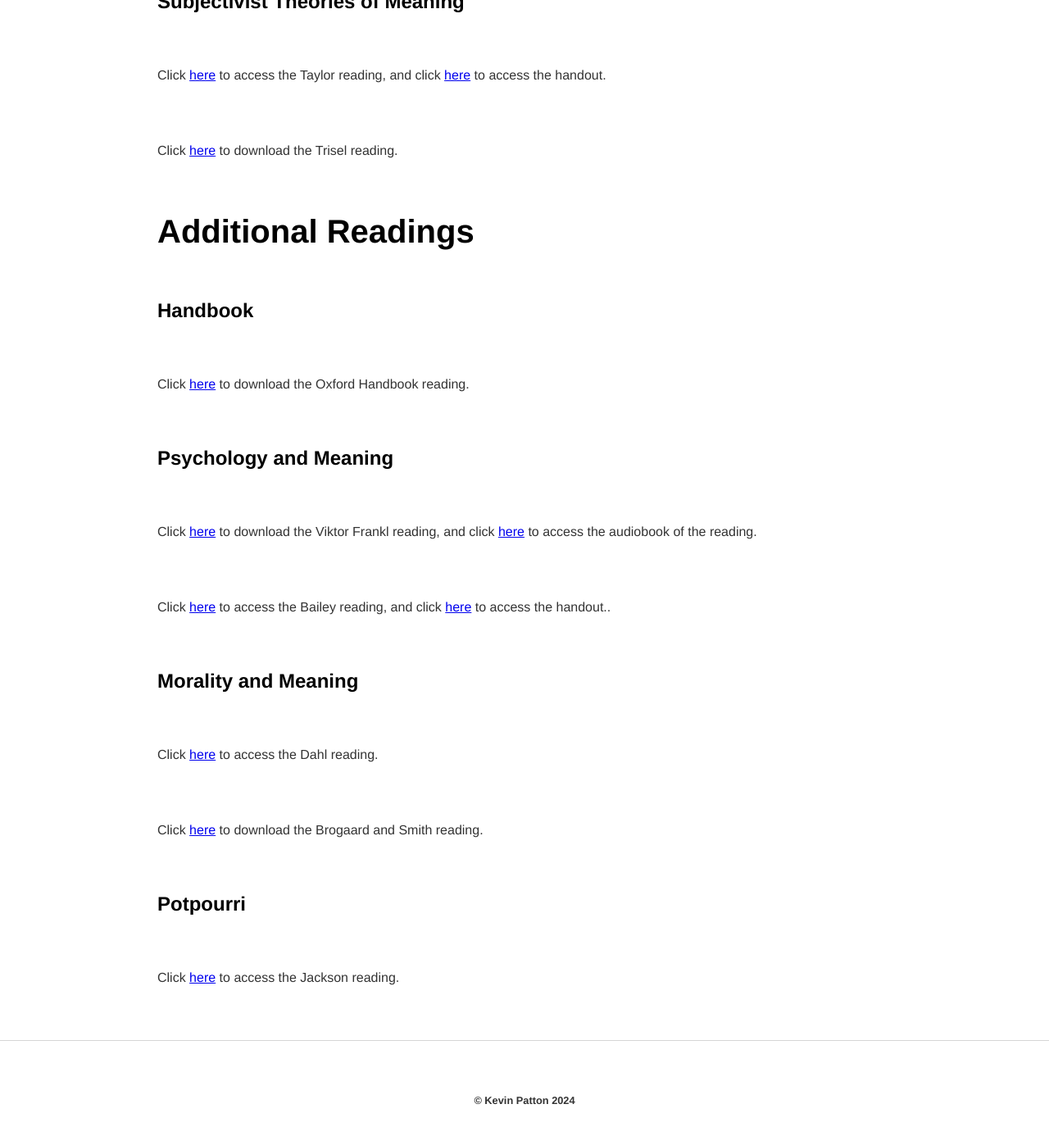
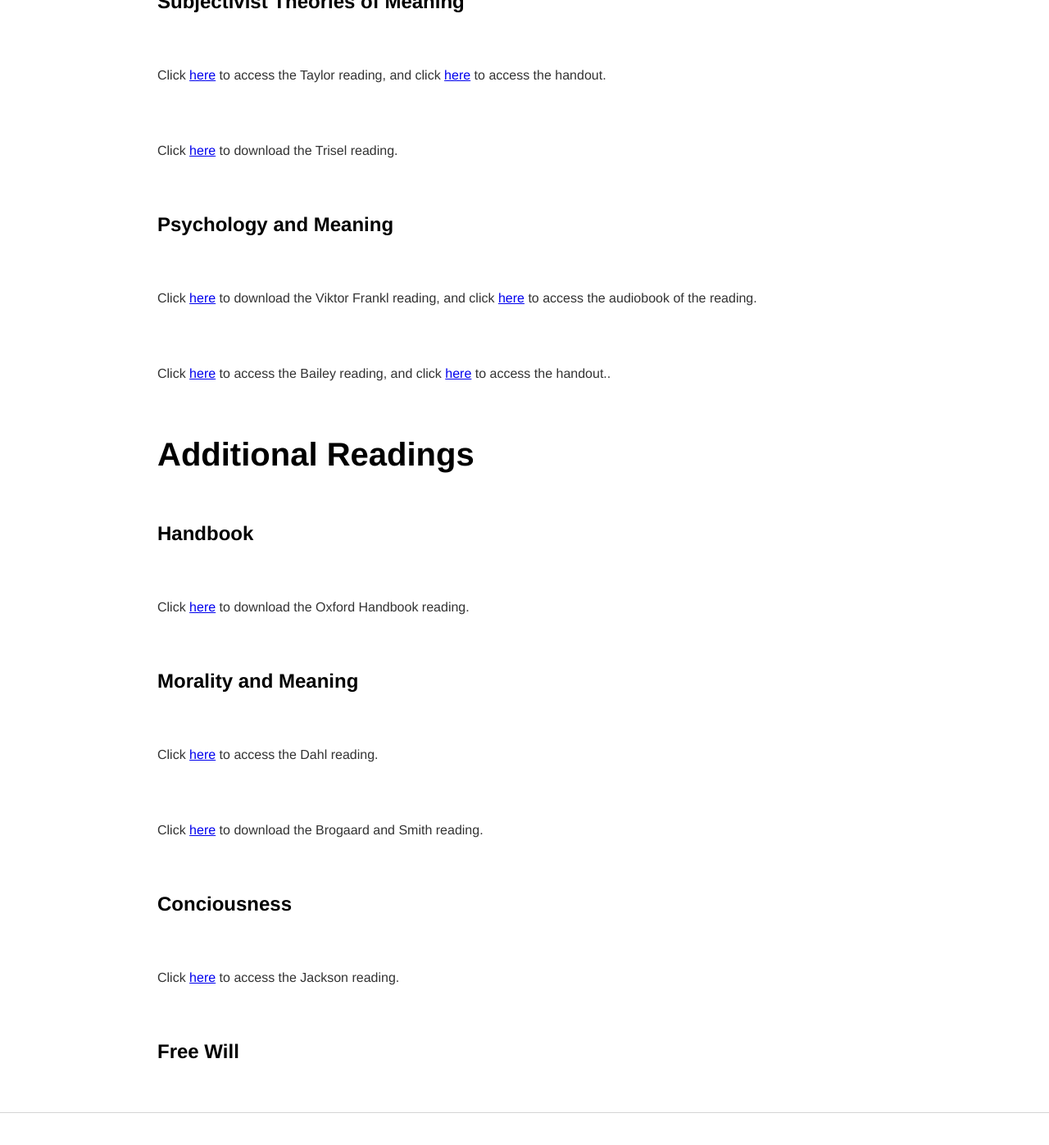
Before and after one commit to kevinjpatton/kevinjpatton.github.io, a Jekyll site: the page built from teaching/phil_1010/readings/index.html, in a window 1280 px wide and 1400 px high, scrolled down 1131 px. Shown: the top 1397 px of the window at 82% size. Built offline with Jekyll 4.4.1, drawn with Linux system fonts in a browser that asks for light colours; Markdown is read by kramdown in place of the engine named in the settings.

Commit message:
Update index.html

```diff
--- a/teaching/phil_1010/readings/index.html
+++ b/teaching/phil_1010/readings/index.html
@@ -19,16 +19,19 @@ title: PHIL1010 - Readings
 <p>Click <a href="/teaching/phil_1010/readings/Richard Taylor - The Meaning of Life.pdf" target="_blank">here</a> to access the Taylor reading, and click <a href="/teaching/phil_1010/readings/Handout - Taylor.pdf" target="_blank">here</a> to access the handout.</p>
 <p>Click <a href="/teaching/phil_1010/readings/Brook Alan Trisel - Why The Indifference of the Universe is Irrelevant to Lifes Meaning.pdf" target="_blank">here</a> to download the Trisel reading.</p>
 
+<h2>Psychology and Meaning</h2>
+<p>Click <a href="/teaching/phil_1010/readings/Viktor E. Frankl - Man's Search For Meaning.pdf" target="_blank">here</a> to download the Viktor Frankl reading, and click <a href="https://youtu.be/MoyHK_ocfD8?si=0kpp0NixYmhzVHJa" target="_blank">here</a> to access the audiobook of the reading.</p>
+<p>Click <a href="/teaching/phil_1010/readings/Richard Bailey - Meaning and Frankls Existential Psychiatry.pdf" target="_blank">here</a> to access the Bailey reading, and click <a href="/teaching/phil_1010/readings/Handout - Bailey.pdf" target="_blank">here</a> to access the handout..</p>
+
 <h1>Additional Readings</h1>
 <h2>Handbook</h2>
 <p>Click <a href="/teaching/phil_1010/readings/Iddo Landau - The Oxford Handbook of Meaning in Life.pdf" target="_blank">here</a> to download the Oxford Handbook reading.</p>
-<h2>Psychology and Meaning</h2>
-<p>Click <a href="/teaching/phil_1010/readings/Viktor E. Frankl - Man's Search For Meaning.pdf" target="_blank">here</a> to download the Viktor Frankl reading, and click <a href="https://youtu.be/MoyHK_ocfD8?si=0kpp0NixYmhzVHJa" target="_blank">here</a> to access the audiobook of the reading.</p>
-<p>Click <a href="/teaching/phil_1010/readings/Richard Bailey - Meaning and Frankls Existential Psychiatry.pdf" target="_blank">here</a> to access the Bailey reading, and click <a href="/teaching/phil_1010/readings/Handout - Bailey.pdf" target="_blank">here</a> to access the handout..</p>
 
 <h2>Morality and Meaning</h2>
 <p>Click <a href="/teaching/phil_1010/readings/Norman Dahl - Morality and the Meaning of Life.pdf" target="_blank">here</a> to access the Dahl reading.</p>
 <p>Click <a href="/teaching/phil_1010/readings/Berit Brogaard & Barry Smith - On Luck  Responsibility and the Meaning of Life.pdf" target="_blank">here</a> to download the Brogaard and Smith reading.</p>
 
-<h2>Potpourri</h2>
+<h2>Conciousness</h2>
 <p>Click <a href="/teaching/phil_1010/readings/Frank Jackson - Epiphenomenal Qualia.pdf" target="_blank">here</a> to access the Jackson reading.</p>
+
+<h2>Free Will</h2>
```
